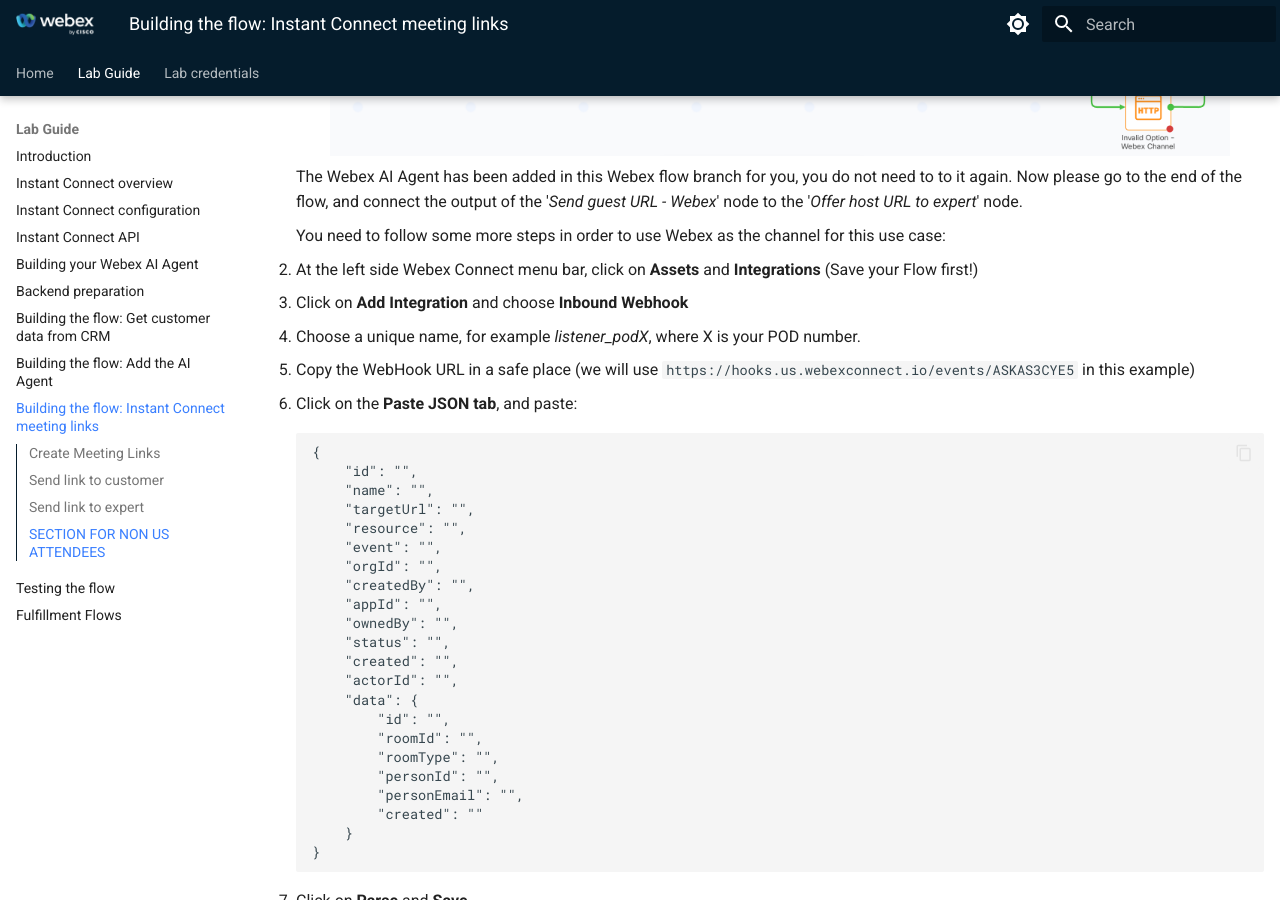
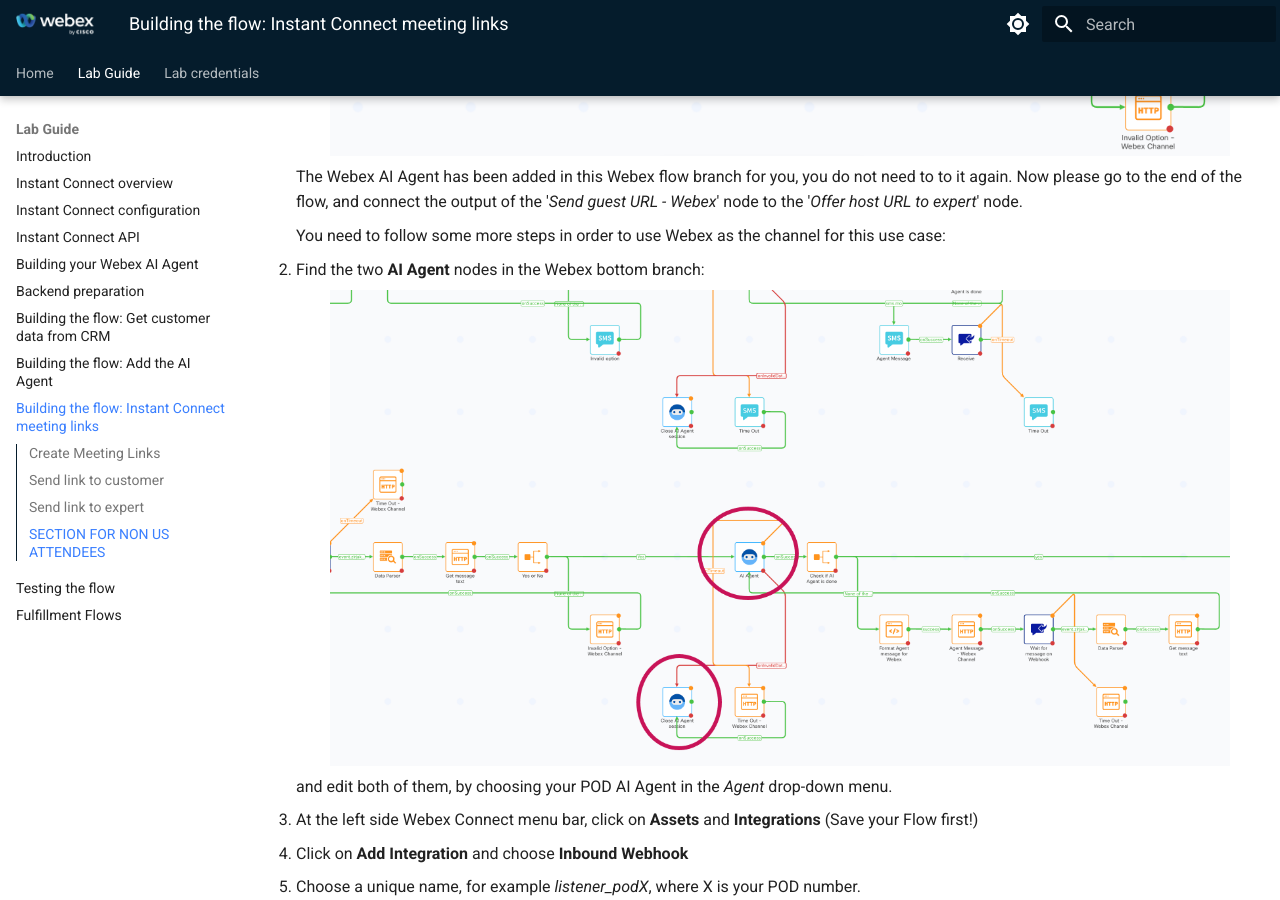
Before and after one commit to WebexCC-SA/LAB-2857, an MkDocs documentation site: the page built from docs/08-connectflow-03-ic.md, in a window 1280 px wide and 900 px high, scrolled down 6236 px. Built offline with MkDocs 1.6.1 and Material for MkDocs 9.7.7, drawn with Linux system fonts in a browser that asks for light colours.

Commit message:
ai agents for Webex branch

```diff
--- a/docs/08-connectflow-03-ic.md
+++ b/docs/08-connectflow-03-ic.md
@@ -148,6 +148,12 @@
 
     You need to follow some more steps in order to use Webex as the channel for this use case:
 
+1. Find the two **AI Agent** nodes in the Webex bottom branch:
+
+    ![Ai Agents for the Webex branch](images/ai-agents-webex.png){style="width:900px; display:block; margin:0 auto;"}
+
+    and edit both of them, by choosing your POD AI Agent in the _Agent_ drop-down menu.
+
 2. At the left side Webex Connect menu bar, click on **Assets** and **Integrations** (Save your Flow first!)
 
 3. Click on **Add Integration** and choose **Inbound Webhook**
```
Also changed, not shown: docs/images/ai-agents-webex.png (added).
